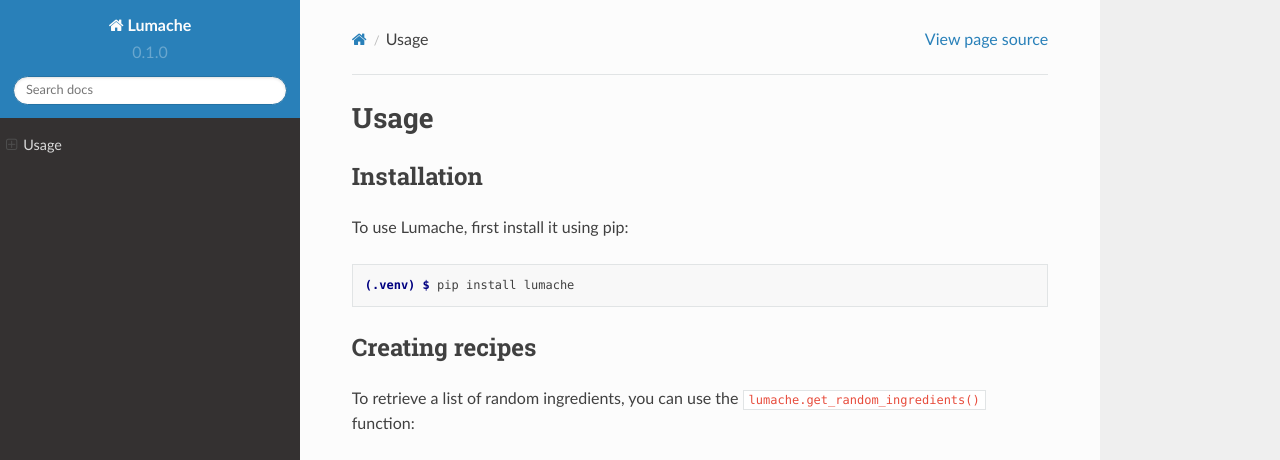
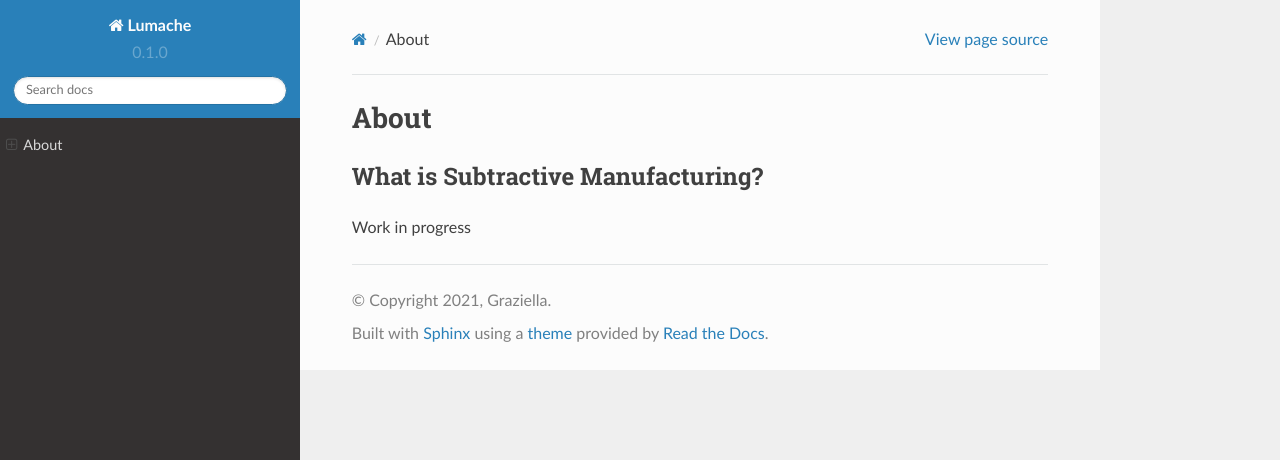
Before and after one commit to ewegner001/FRC_CNC_Pathing, a Sphinx documentation site: the page built from docs/source/usage.rst, in a window 1280 px wide and 1036 px high. Shown: the top 460 px of the window. Built offline with Sphinx 7.4.7 and the Read the Docs theme 2.0.0, drawn with Linux system fonts in a browser that asks for light colours; pages that are not in the unit, such as notebooks, are missing from menus; some of the changed text lies outside the part shown; grey boxes are pictures that could not be loaded.

Commit message:
Update usage.rst

```diff
--- a/docs/source/usage.rst
+++ b/docs/source/usage.rst
@@ -1,33 +1,8 @@
-Usage
+About
 =====
 
-.. _installation:
+.. _about:
 
-Installation
+What is Subtractive Manufacturing?
 ------------
-
-To use Lumache, first install it using pip:
-
-.. code-block:: console
-
-   (.venv) $ pip install lumache
-
-Creating recipes
-----------------
-
-To retrieve a list of random ingredients,
-you can use the ``lumache.get_random_ingredients()`` function:
-
-.. autofunction:: lumache.get_random_ingredients
-
-The ``kind`` parameter should be either ``"meat"``, ``"fish"``,
-or ``"veggies"``. Otherwise, :py:func:`lumache.get_random_ingredients`
-will raise an exception.
-
-.. autoexception:: lumache.InvalidKindError
-
-For example:
-
->>> import lumache
->>> lumache.get_random_ingredients()
-['shells', 'gorgonzola', 'parsley']
+Work in progress
```
